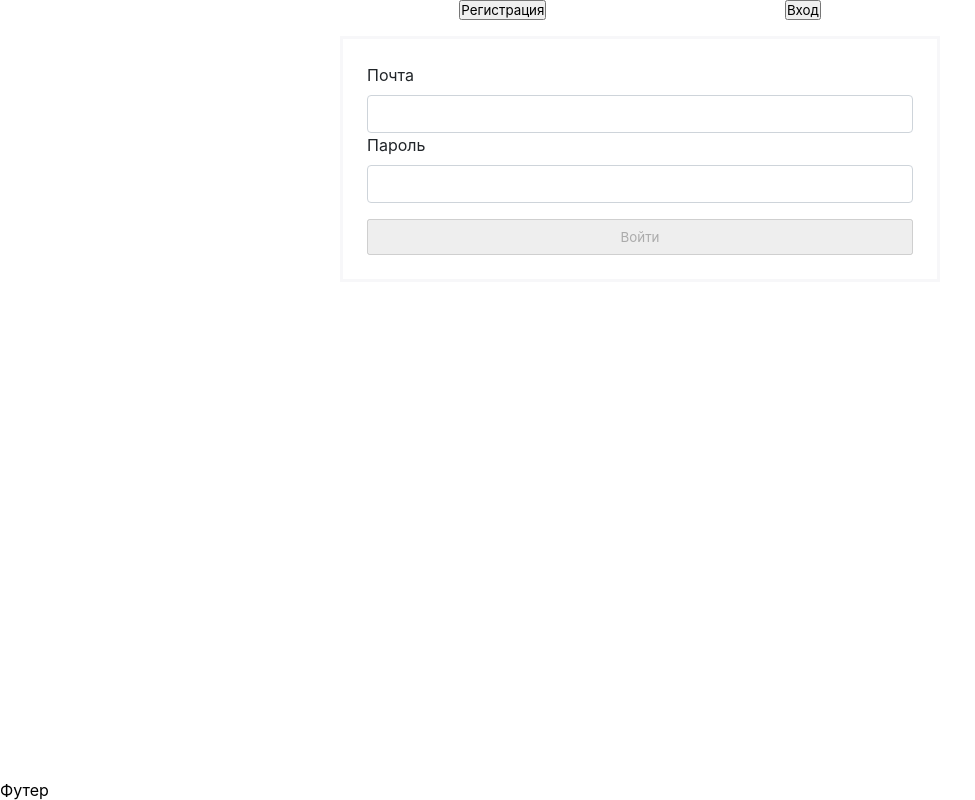
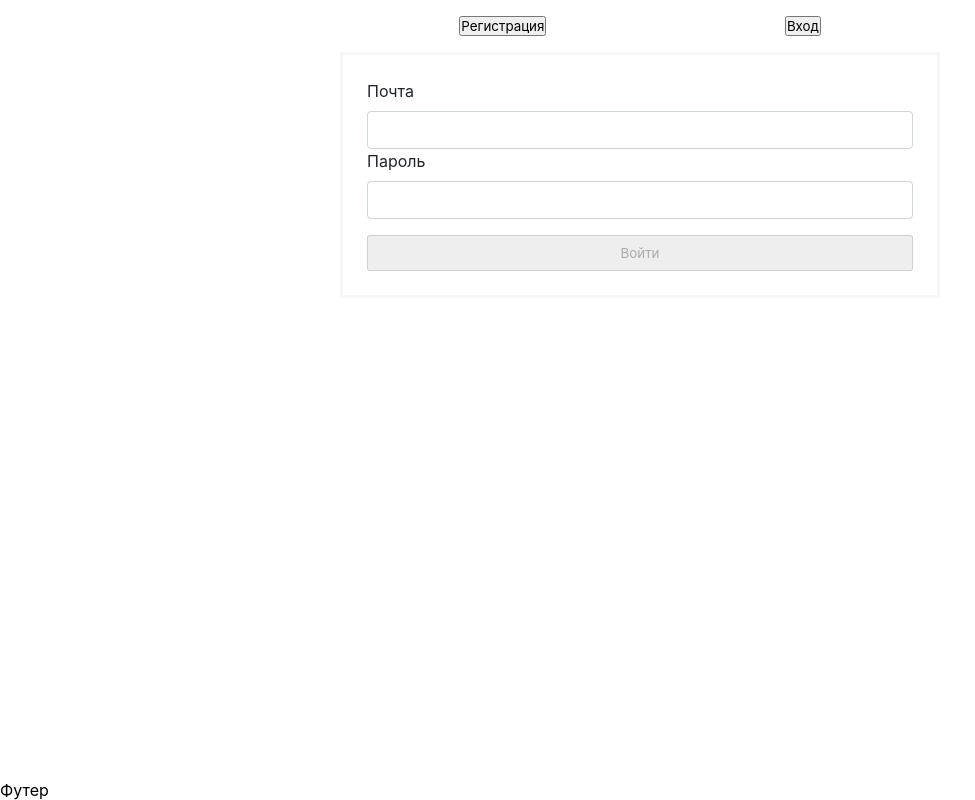
Before and after one commit to matveygrevtsov/simple-chat, a Next.js app: page / in a window 1280 px wide. Shown: the whole page, without its empty margins (0-975 px from the left). Built offline with nearby package versions, Linux system fonts and the light colour scheme.

Commit message:
Добавил стилей для preloader (#14)
Co-authored-by: matveygrevtsov <matveygrevcov@gmail.com>

```diff
--- a/src/components/AuthScreen/AuthScreen.module.css
+++ b/src/components/AuthScreen/AuthScreen.module.css
@@ -0,0 +1,3 @@
+.root {
+  padding: 1rem 1rem 0;
+}
--- a/src/components/AuthScreen/AuthScreen.tsx
+++ b/src/components/AuthScreen/AuthScreen.tsx
@@ -4,6 +4,7 @@ import { useAppSelector } from "@/store/store";
 import { Routes } from "@/constants/navigation";
 import { useRedirect } from "@/hooks/useRedirect";
 import { AuthScreenStatus, useAuthScreen } from "./useAuthScreen";
+import { PreloaderScreen } from "../PreloaderScreen/PreloaderScreen";
 
 import s from "./AuthScreen.module.css";
 
@@ -24,11 +25,11 @@ export function AuthScreen() {
   }
 
   if (state.status === AuthScreenStatus.Loading) {
-    return <h2>Загрузка...</h2>;
+    return <PreloaderScreen />;
   }
 
   return (
-    <>
+    <div className={s.root}>
       <AuthForm
         onSignUpFormSubmit={handleSignUpFormSubmit}
         onSignInFormSubmit={handleSignInFormSubmit}
@@ -36,6 +37,6 @@ export function AuthScreen() {
       {state.status === AuthScreenStatus.Error && (
         <span>{state.errorMessage}</span>
       )}
-    </>
+    </div>
   );
 }
--- a/src/components/Layout/Layout.module.css
+++ b/src/components/Layout/Layout.module.css
@@ -6,6 +6,7 @@
 
 .container {
   flex: 1 0 auto;
+  position: relative;
 }
 
 .footer {
--- /dev/null
+++ b/src/components/Preloader/Preloader.module.css
@@ -0,0 +1,21 @@
+.root {
+  width: 50px;
+  height: 50px;
+  border: 3px solid transparent;
+  border-radius: 50%;
+  border-top-color: var(--color-primary);
+  animation: spin 1s ease-in-out infinite;
+  -webkit-animation: spin 1s ease-in-out infinite;
+}
+
+@keyframes spin {
+  to {
+    -webkit-transform: rotate(360deg);
+  }
+}
+
+@-webkit-keyframes spin {
+  to {
+    -webkit-transform: rotate(360deg);
+  }
+}
--- /dev/null
+++ b/src/components/Preloader/Preloader.tsx
@@ -0,0 +1,11 @@
+import cn from "classnames";
+
+import s from "./Preloader.module.css";
+
+interface Props {
+  className?: string;
+}
+
+export const Preloader: React.FC<Props> = ({ className }) => {
+  return <div className={cn(s.root, className)} />;
+};
--- /dev/null
+++ b/src/components/PreloaderScreen/PreloaderScreen.module.css
@@ -0,0 +1,7 @@
+.root {
+  width: 100%;
+  height: 100%;
+  display: flex;
+  align-items: center;
+  justify-content: center;
+}
--- /dev/null
+++ b/src/components/PreloaderScreen/PreloaderScreen.tsx
@@ -0,0 +1,11 @@
+import { Preloader } from "../Preloader/Preloader";
+
+import s from "./PreloaderScreen.module.css";
+
+export function PreloaderScreen() {
+  return (
+    <div className={s.root}>
+      <Preloader />
+    </div>
+  );
+}
--- a/src/pages/_app.tsx
+++ b/src/pages/_app.tsx
@@ -1,4 +1,5 @@
 import { Layout } from "@/components/Layout/Layout";
+import { PreloaderScreen } from "@/components/PreloaderScreen/PreloaderScreen";
 import { persistor, store } from "@/store/store";
 import "@/styles/globals.css";
 import type { AppProps } from "next/app";
@@ -7,15 +8,12 @@ import { PersistGate } from "redux-persist/integration/react";
 
 export default function App({ Component, pageProps }: AppProps) {
   return (
-    <Provider store={store}>
-      <PersistGate
-        persistor={persistor}
-        loading={<h2>Загружаем данные из local storage</h2>}
-      >
-        <Layout>
+    <Layout>
+      <Provider store={store}>
+        <PersistGate persistor={persistor} loading={<PreloaderScreen />}>
           <Component {...pageProps} />
-        </Layout>
-      </PersistGate>
-    </Provider>
+        </PersistGate>
+      </Provider>
+    </Layout>
   );
 }
```
